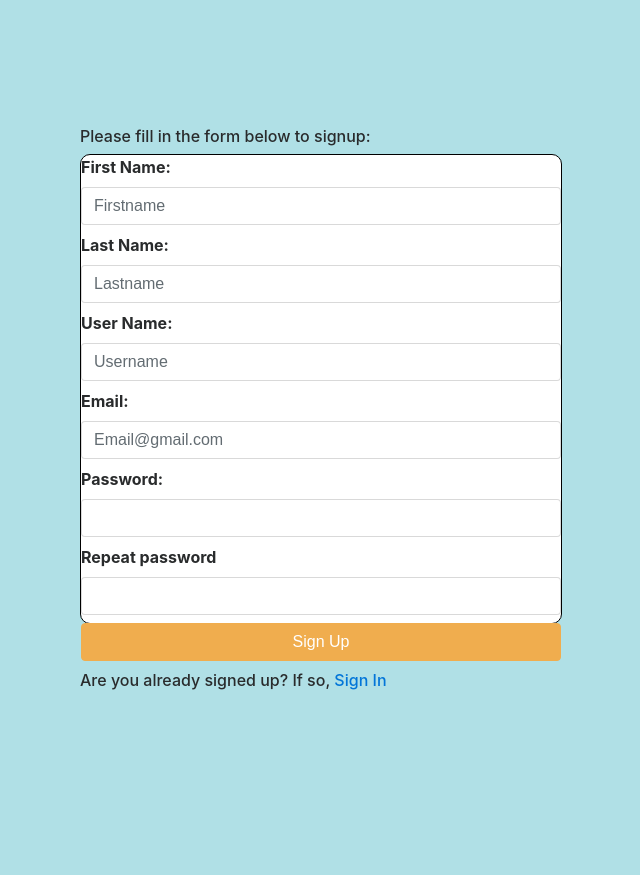
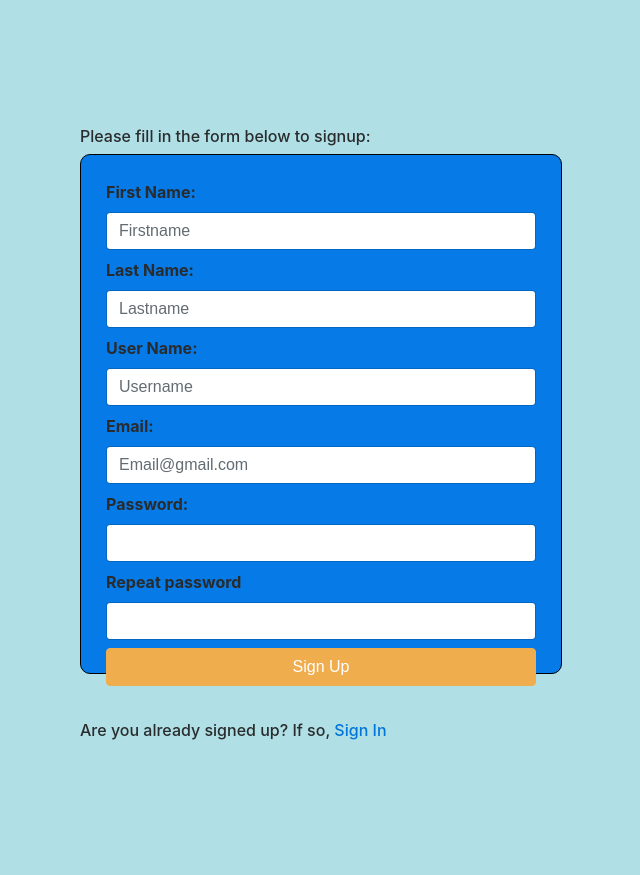
Before and after one commit to Betty-Kebenei/shopping-list, a Flask app: page / in a window 1280 px wide. Shown: the whole page, without its empty margins (319-959 px from the left). Before the commit the page ends 690 px from the top, so only its background shows below. Run offline with Flask 2, Linux system fonts and the light colour scheme; parts of the project's set-up code (start-up, migrations or seed data) failed here and were passed over; some libraries are stand-ins or nearby versions.

Commit message:
[FIX]Update styling

```diff
--- a/app/static/stylesheets/style.css
+++ b/app/static/stylesheets/style.css
@@ -4,7 +4,8 @@ body {
     }
 
 body .container-fluid .content form {
-    background-color: white;
-    border: 1px solid black;
+    background-color: #067AE7;
+    border: 1px solid #000000;
     border-radius: 10px;
+    padding: 25px;
 }
```
